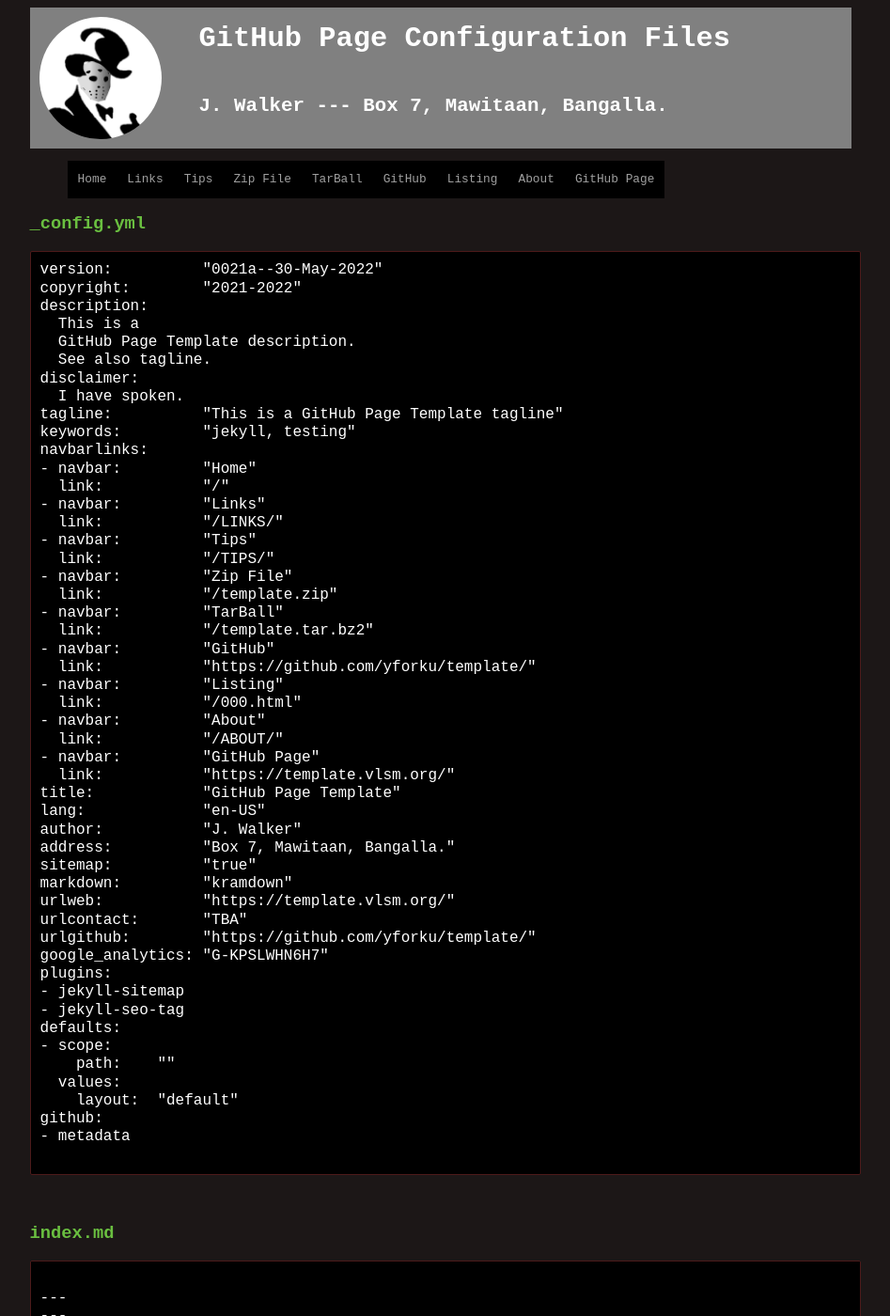
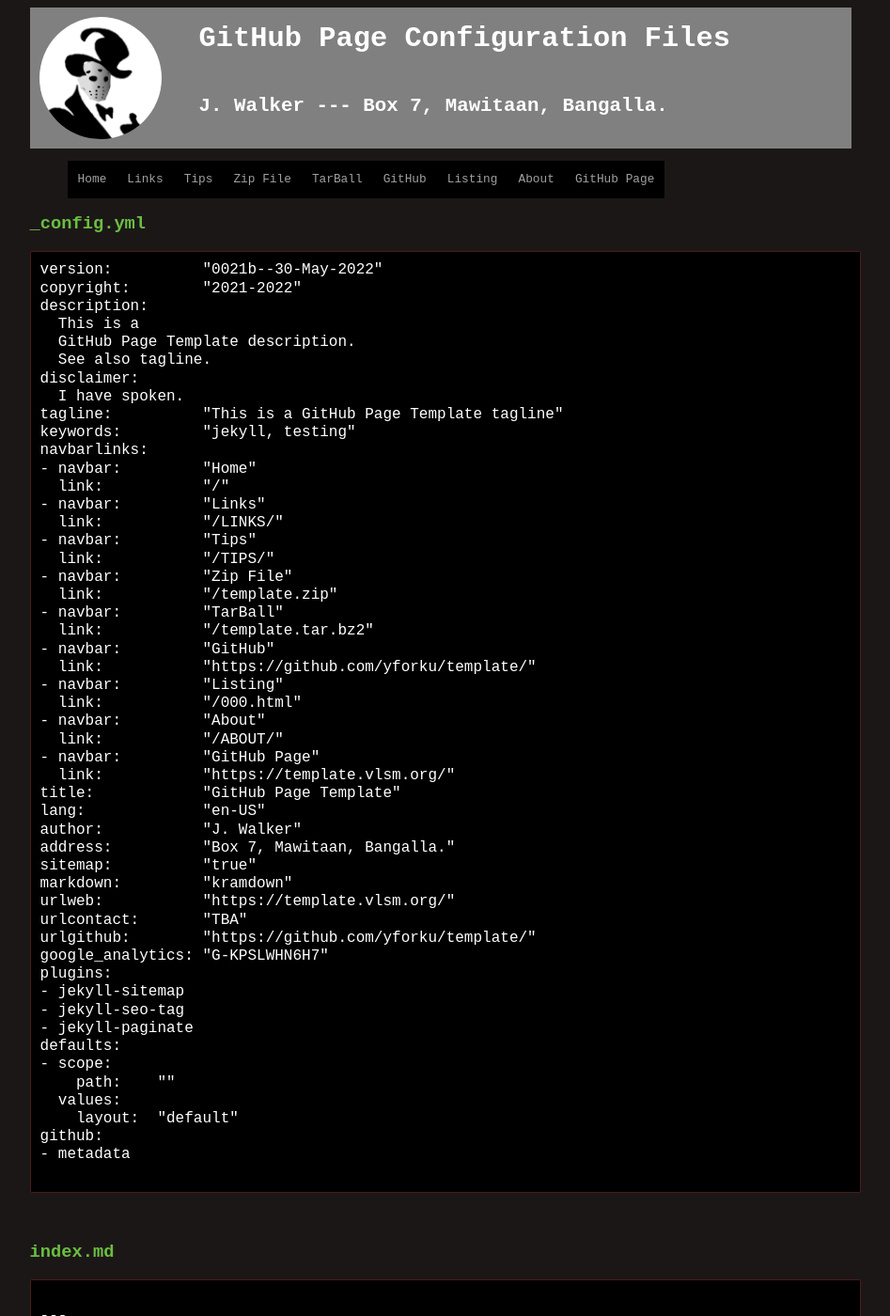
Before and after one commit to virdianhrn/template, a Jekyll site: the page built from 000.md, in a window 1280 px wide and 1400 px high. Shown: the whole window at 94% size, without its empty margins (166-1113 px from the left). Built offline with Jekyll 4.4.1, drawn with Linux system fonts in a browser that asks for light colours; some of the changed text lies outside the part shown.

Commit message:
modified:   Gemfile _config.yml

````diff
--- a/000.md
+++ b/000.md
@@ -5,7 +5,7 @@
 ### _config.yml
 
 ```
-version:          "0021a--30-May-2022"
+version:          "0021b--30-May-2022"
 copyright:        "2021-2022"
 description:
   This is a
@@ -47,6 +47,7 @@
 plugins:
 - jekyll-sitemap
 - jekyll-seo-tag
+- jekyll-paginate
 defaults:
 - scope:
     path:    ""
@@ -191,6 +192,7 @@
 source "https://rubygems.org/"
 gem 'jekyll-sitemap'
 gem 'jekyll-seo-tag'
+gem 'jekyll-paginate'
 gem 'faraday-retry'
 gem 'github-pages', group: :jekyll_plugins
 
--- a/Gemfile
+++ b/Gemfile
@@ -1,5 +1,6 @@
 source "https://rubygems.org/"
 gem 'jekyll-sitemap'
 gem 'jekyll-seo-tag'
+gem 'jekyll-paginate'
 gem 'faraday-retry'
 gem 'github-pages', group: :jekyll_plugins
--- a/_config.yml
+++ b/_config.yml
@@ -1,4 +1,4 @@
-version:          "0021a--30-May-2022"
+version:          "0021b--30-May-2022"
 copyright:        "2021-2022"
 description:
   This is a
@@ -40,6 +40,7 @@
 plugins:
 - jekyll-sitemap
 - jekyll-seo-tag
+- jekyll-paginate
 defaults:
 - scope:
     path:    ""
````
Also changed, not shown: 2 other files.
